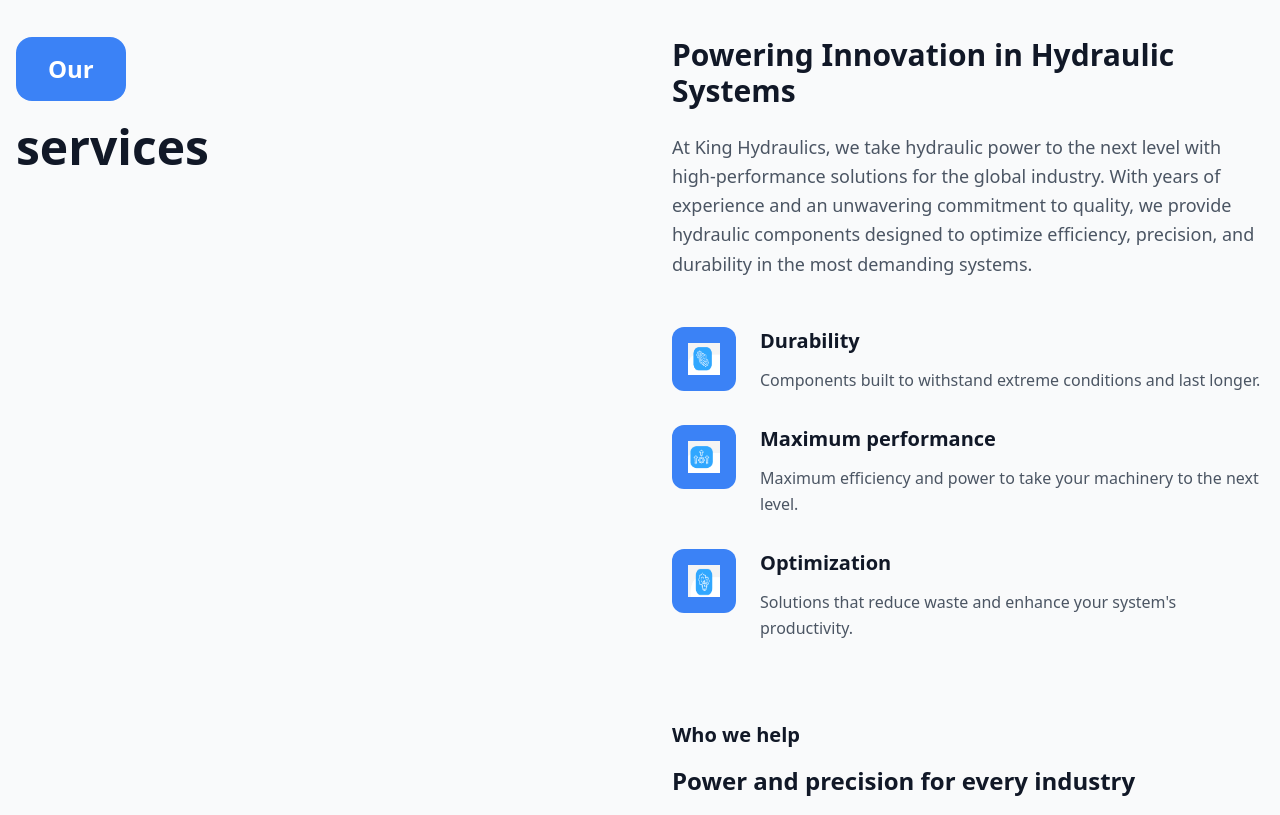
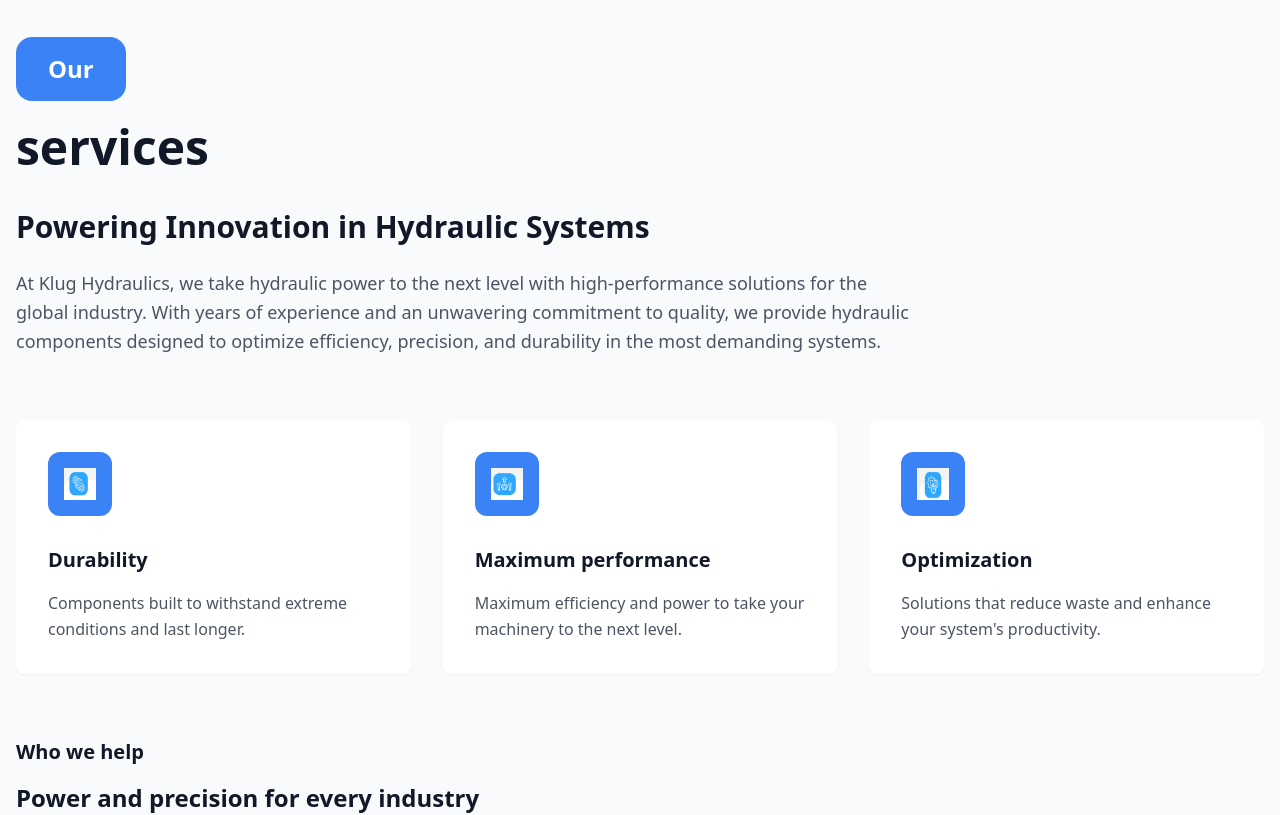
Before and after one commit to edwarenrique2704/figgy-flow-screen, a React (Vite) app: page / in a window 1280 px wide. Shown: the part 980-1795 px from the top of the page. Built offline with nearby package versions, Linux system fonts and the light colour scheme.

Commit message:
Fix ServicesCards component
Reverted changes to ServicesCards and updated it based on the provided images (serv1.png and serv2.png).

```diff
--- a/src/components/ServicesCards.tsx
+++ b/src/components/ServicesCards.tsx
@@ -23,50 +23,44 @@ const ServicesCards = () => {
   return (
     <section className="py-20 bg-gray-50">
       <div className="container mx-auto px-4">
-        <div className="grid lg:grid-cols-2 gap-16 items-start">
-          {/* Left Side - Our Services Title */}
-          <div className="lg:sticky lg:top-8">
+        {/* Header Section */}
+        <div className="mb-16">
           <div className="bg-blue-500 text-white px-8 py-4 rounded-2xl inline-block mb-4">
             <span className="text-2xl font-bold">Our</span>
           </div>
-            <h2 className="text-5xl font-bold text-gray-900 leading-tight">
+          <h2 className="text-5xl font-bold text-gray-900 leading-tight mb-8">
             services
           </h2>
-          </div>
 
-          {/* Right Side - Content */}
-          <div className="space-y-12">
-            {/* Header Section */}
-            <div>
+          <div className="max-w-4xl">
             <h3 className="text-3xl font-bold text-gray-900 mb-6">
               Powering Innovation in Hydraulic Systems
             </h3>
             <p className="text-gray-600 text-lg leading-relaxed">
-                At King Hydraulics, we take hydraulic power to the next level with high-performance solutions for the global industry. With years of experience and an unwavering commitment to quality, we provide hydraulic components designed to optimize efficiency, precision, and durability in the most demanding systems.
+              At Klug Hydraulics, we take hydraulic power to the next level with high-performance solutions for the global industry. With years of experience and an unwavering commitment to quality, we provide hydraulic components designed to optimize efficiency, precision, and durability in the most demanding systems.
             </p>
+          </div>
         </div>
 
         {/* Services Cards */}
-            <div className="grid gap-8">
+        <div className="grid md:grid-cols-3 gap-8 mb-16">
           {services.map((service, index) => (
-                <div key={index} className="flex items-start gap-6">
-                  <div className="bg-blue-500 p-4 rounded-xl flex-shrink-0">
+            <div key={index} className="bg-white rounded-lg p-8 shadow-sm">
+              <div className="bg-blue-500 p-4 rounded-xl inline-block mb-6">
                 <img
                   src={service.icon}
                   alt={service.title}
                   className="w-8 h-8"
                 />
               </div>
-                  <div>
-                    <h4 className="text-xl font-bold text-gray-900 mb-3">{service.title}</h4>
+              <h4 className="text-xl font-bold text-gray-900 mb-4">{service.title}</h4>
               <p className="text-gray-600 leading-relaxed">{service.description}</p>
-                  </div>
             </div>
           ))}
         </div>
 
         {/* Bottom Section */}
-            <div className="pt-8">
+        <div className="max-w-4xl">
           <h3 className="text-xl font-bold text-gray-900 mb-4">
             Who we help
           </h3>
@@ -78,8 +72,6 @@ const ServicesCards = () => {
           </p>
         </div>
       </div>
-        </div>
-      </div>
     </section>
   );
 };
```
Lines whose indentation alone changed are shown as unchanged.
